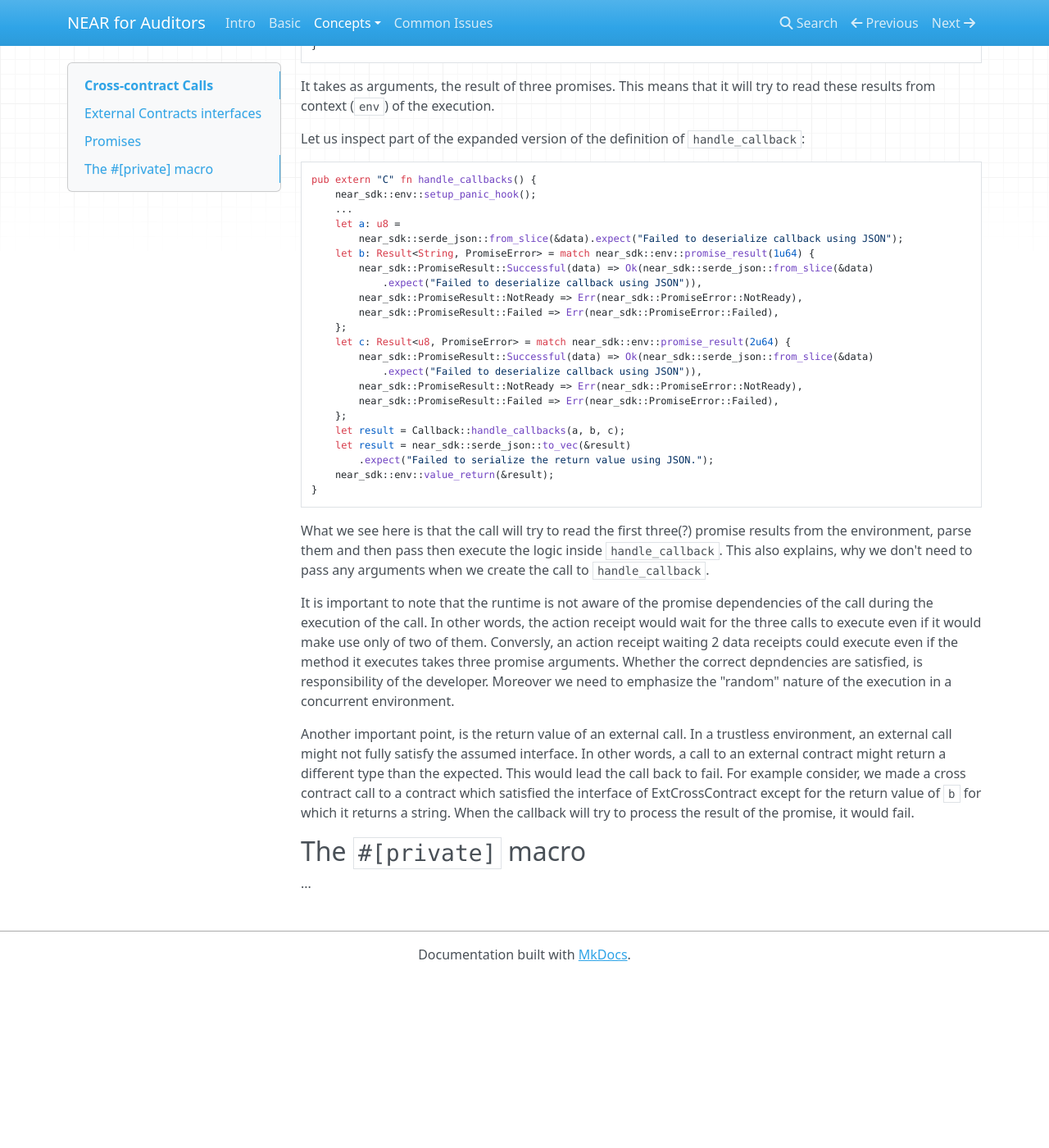
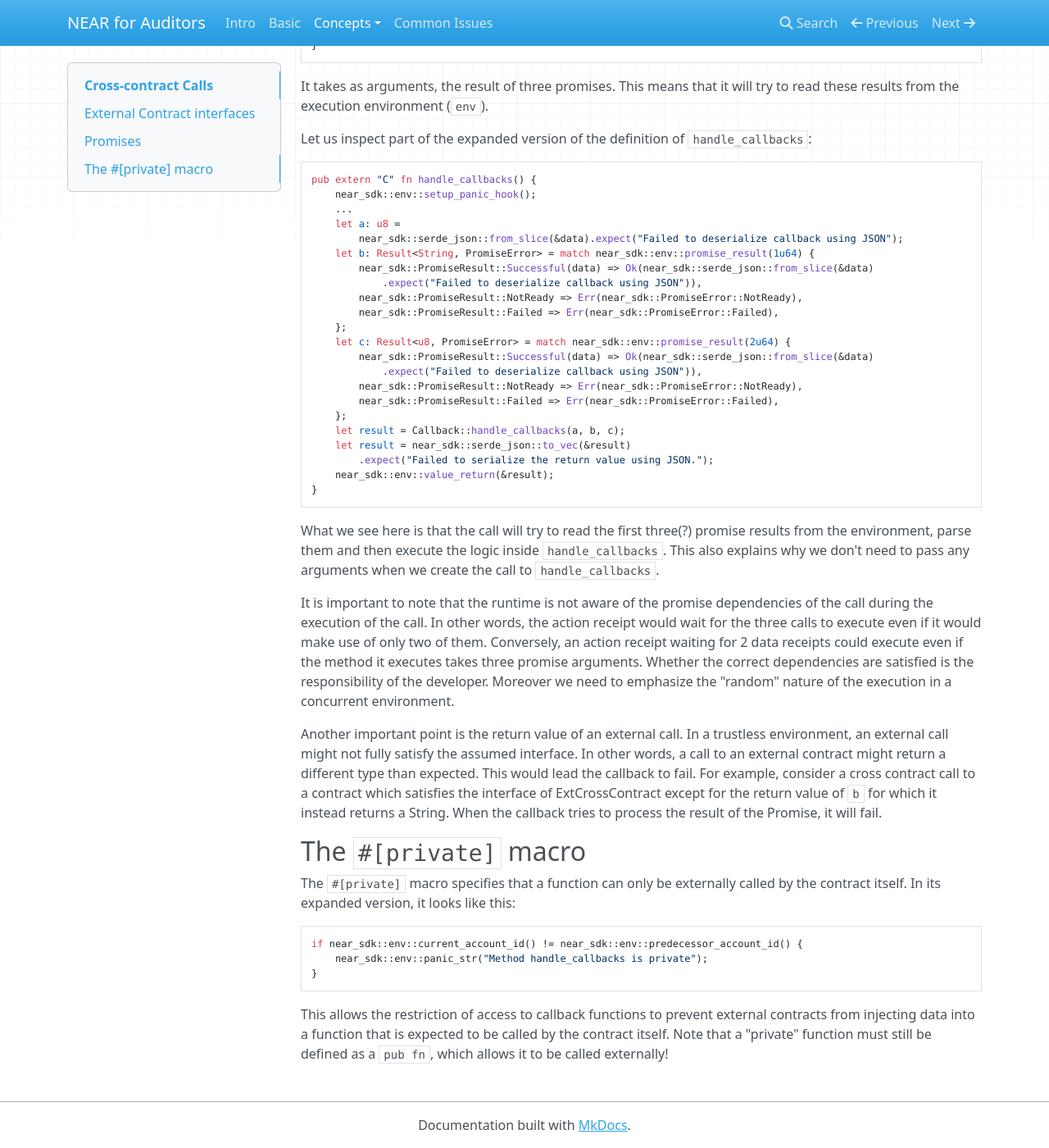
Before and after one commit to ChainSecurity/near-for-auditors, an MkDocs documentation site: the page built from docs/cross-contract-calls.md, in a window 1280 px wide and 1400 px high, scrolled down 2084 px. Shown: the whole window at 82% size. Built offline with MkDocs 1.6.1, drawn with Linux system fonts in a browser that asks for light colours; nearby versions of some CDN libraries; before the commit the page ends 3276 px from its top, so only the background shows below that; some of the changed text lies outside the part shown.

Commit message:
Update stuff

```diff
--- a/docs/cross-contract-calls.md
+++ b/docs/cross-contract-calls.md
@@ -1,14 +1,14 @@
 # Cross-contract Calls
 
-Let us consider this [example](https://github.com/near/near-sdk-rs/blob/master/examples/callback-results/src/lib.rs) of a contract that implements a cross contract call is presented. Users should be already familiar with how [simple executions](execution.md) take place in the runtime.
+Let us consider this [example](https://github.com/near/near-sdk-rs/blob/master/examples/callback-results/src/lib.rs) of a contract that implements some cross-contract calls. Users should be already familiar with how [simple executions](execution.md) take place in the runtime.
 
-## External Contracts interfaces
+## External Contract interfaces
 
-Similarly to Solidity, in order for the smart contract to typecheck we need define the interface of the external contracts we wish to interact with. This, in Rust, happens with a declaration of a trait, i.e., ``ExtCrossContract``. In this particular case ``ExtCrossContract`` implements four functions, namely ``a`` which takes no arguments and returns a promise, i.e., it makes another cross-contract call, ``b`` which takes a ``bool`` parameter and returns a ``String``, ``c`` which takes and returns a ``u8`` and ``handle_callback`` which takes three callback results and returns 3 booleans.
+Similarly to Solidity, in order for the smart contract to typecheck we need to define the interface of the external contracts we wish to interact with. This, in Rust, happens with a declaration of a trait such as ``ExtCrossContract``. In this particular case, ``ExtCrossContract`` implements four functions, namely ``a`` which takes no arguments and returns a Promise, i.e. it makes another cross-contract call, ``b`` which takes a ``bool`` parameter and returns a ``String``, ``c`` which takes and returns a ``u8`` and ``handle_callback`` which takes three callback results and returns 3 booleans.
 
 ### #[ext_contract(ext)]
 
-In order to understand the role, this trait declaration plays in the execution we need to see the expanded code.
+In order to understand the role this trait declaration plays in the execution we need to see the expanded code.
 
     pub mod ext {
         ...
@@ -34,9 +34,9 @@
         ...
     }
 
-The trait turns into a module which is essentially a promise factory. It is just responsible  A promise is just a ``FunctionCall`` action with some arguments. When you pass an argument to ``c`` you need to serialize it so it is important that the factory knows that it expects an argument. It is important to note, however, that arguments annotated with ``#[contract_result]`` are essentially ignored since they do not need be passed. This means that we could omit them. Later we will see how the promise results are handled by the runtime.
+The trait turns into a module which is essentially a Promise factory. A Promise is just a ``FunctionCall`` action with some arguments. When you pass an argument to ``c``, it needs to be serialized, so it is important for the factory to know that it expects an argument. It is important to note, however, that arguments annotated with ``#[callback_result]`` are essentially ignored since they do not need be passed. This means that we could omit them. Later we will see how the promise results are handled by the runtime.
 
-The expanded version of the ``ExtCrossContract`` gives us a hint about the API for a cross-contract-call. Except for the actual arguments to the call function e.g., ``value`` in the case of ``c``, we need to specify the ``__account_id`` which is the id of the account to receive the call, the ``__balance`` which is the number of NEAR tokens we pass/transfer in the call and the ``__gas`` which is the amount of gas available for this call to execute.
+The expanded version of ``ExtCrossContract`` gives us a hint about the API for a cross-contract call. Except for the actual arguments to the call function, e.g. ``value`` in the case of ``c``, we need to specify the ``__account_id`` which is the id of the account to receive the call, the ``__balance`` which is the number of NEAR tokens we pass/transfer in the call and the ``__gas`` which is the amount of gas to provide for this call to execute.
 
 If we inspect ``a`` we will see the following:
 
@@ -54,14 +54,14 @@
 
 ## Promises
 
-Cross-contract calls are implemented with [Promises](https://nomicon.io/RuntimeSpec/Components/BindingsSpec/PromisesAPI.html). Promises can be just action receipts to another or the same shards. A function call that makes cross-contract call **must** return a ``Promise``. However, an action receipt might need to wait some date before it executes. Promise API is used in that case. When the promise is returned to the runtime after a function call, the runtime will create the corresponding data and action receipts and will send them to the appropriate shards. Then, when the action receipt has no data receipts pending, it will execute. For example, consider the receipts which are created here. Four action receipts will be created one for each promise namely the calls ``ext::a``, ``ext::b``, ``ext::c``, ``ext::handle_callback``. The first three receipts have no dependencies. The last, however, does. This means that 3 data receipts will be created. Moreover, note that the first call (``a``) will eventually make another cross-contract call.
+Cross-contract calls are implemented with [Promises](https://nomicon.io/RuntimeSpec/Components/BindingsSpec/PromisesAPI.html). Promises are just action receipts to another or the same shard. A function call that makes a cross-contract call **must** return a ``Promise``. However, an action receipt might need to wait some date before it executes. The Promise API is used in that case. When the promise is returned to the runtime after a function call, the runtime will create the corresponding data and action receipts and will send them to the appropriate shards. Then, when the action receipt has no data receipts pending, it will execute. For example, consider the receipts which are created here. Four action receipts will be created one for each promise namely the calls ``ext::a``, ``ext::b``, ``ext::c``, ``ext::handle_callback``. The first three receipts have no dependencies. The last, however, does. This means that 3 data receipts will be created. Moreover, note that the first call (``a``) will eventually make another cross-contract call.
 
     ext::a(env::current_account_id(), 0, gas_per_promise)
         .and(ext::b(fail_b, env::current_account_id(), 0, gas_per_promise))
         .and(ext::c(c_value, env::current_account_id(), 0, gas_per_promise))
         .then(ext::handle_callbacks(env::current_account_id(), 0, gas_per_promise))
 
-As soon as there are no pending receipts ``handle_callback`` will be executed.
+As soon as there are no pending data receipts ``handle_callback`` will be executed.
 ``handle_callbacks`` has the following definition:
 
     pub fn handle_callbacks(
@@ -76,10 +76,10 @@
         (b.is_err(), c.is_err())
     }
 
-It takes as arguments, the result of three promises. This means that it will try to read these results from context (``env``) of the execution.
+It takes as arguments, the result of three promises. This means that it will try to read these results from the execution environment (``env``).
 
 
-Let us inspect part of the expanded version of the definition of ``handle_callback``:
+Let us inspect part of the expanded version of the definition of ``handle_callbacks``:
 
     pub extern "C" fn handle_callbacks() {
         near_sdk::env::setup_panic_hook();
@@ -104,14 +104,20 @@
         near_sdk::env::value_return(&result);
     }
 
-What we see here is that the call will try to read the first three(?) promise results from the environment, parse them and then pass then execute the logic inside ``handle_callback``. This also explains, why we don't need to pass any arguments when we create the call to ``handle_callback``.
+What we see here is that the call will try to read the first three(?) promise results from the environment, parse them and then execute the logic inside ``handle_callbacks``. This also explains why we don't need to pass any arguments when we create the call to ``handle_callbacks``.
 
-It is important to note that the runtime is not aware of the promise dependencies of the call during the execution of the call. In other words, the action receipt would wait for the three calls to execute even if it would make use only of two of them.
-Conversly, an action receipt waiting 2 data receipts could execute even if the method it executes takes three promise arguments. Whether the correct depndencies are satisfied, is responsibility of the developer. Moreover we need to emphasize the "random" nature of the execution in a concurrent environment.
+It is important to note that the runtime is not aware of the promise dependencies of the call during the execution of the call. In other words, the action receipt would wait for the three calls to execute even if it would make use of only two of them.
+Conversely, an action receipt waiting for 2 data receipts could execute even if the method it executes takes three promise arguments. Whether the correct dependencies are satisfied is the responsibility of the developer. Moreover we need to emphasize the "random" nature of the execution in a concurrent environment.
 
-Another important point, is the return value of an external call. In a trustless environment, an external call might not fully satisfy the assumed interface. In other words, a call to an external contract might return a different type than the expected. This would lead the call back to fail. For example consider, we made a cross contract call to a contract which satisfied the interface of ExtCrossContract except for the return value of ``b`` for which it returns a string. When the callback will try to process the result of the promise, it would fail.
+Another important point is the return value of an external call. In a trustless environment, an external call might not fully satisfy the assumed interface. In other words, a call to an external contract might return a different type than expected. This would lead the callback to fail. For example, consider a cross contract call to a contract which satisfies the interface of ExtCrossContract except for the return value of ``b`` for which it instead returns a String. When the callback tries to process the result of the Promise, it will fail.
 
 
 ## The ``#[private]`` macro
 
-...
+The ``#[private]`` macro specifies that a function can only be externally called by the contract itself. In its expanded version, it looks like this:
+
+    if near_sdk::env::current_account_id() != near_sdk::env::predecessor_account_id() {
+        near_sdk::env::panic_str("Method handle_callbacks is private");
+    }
+
+This allows the restriction of access to callback functions to prevent external contracts from injecting data into a function that is expected to be called by the contract itself. Note that a "private" function must still be defined as a ``pub fn``, which allows it to be called externally!
```
Also changed, not shown: docs/basics.md (+10 -10 lines), docs/deployment.md (+28 -4 lines), docs/execution.md (+13 -15 lines), docs/issues.md (+2 -0 lines), docs/storage.md (+8 -5 lines).
